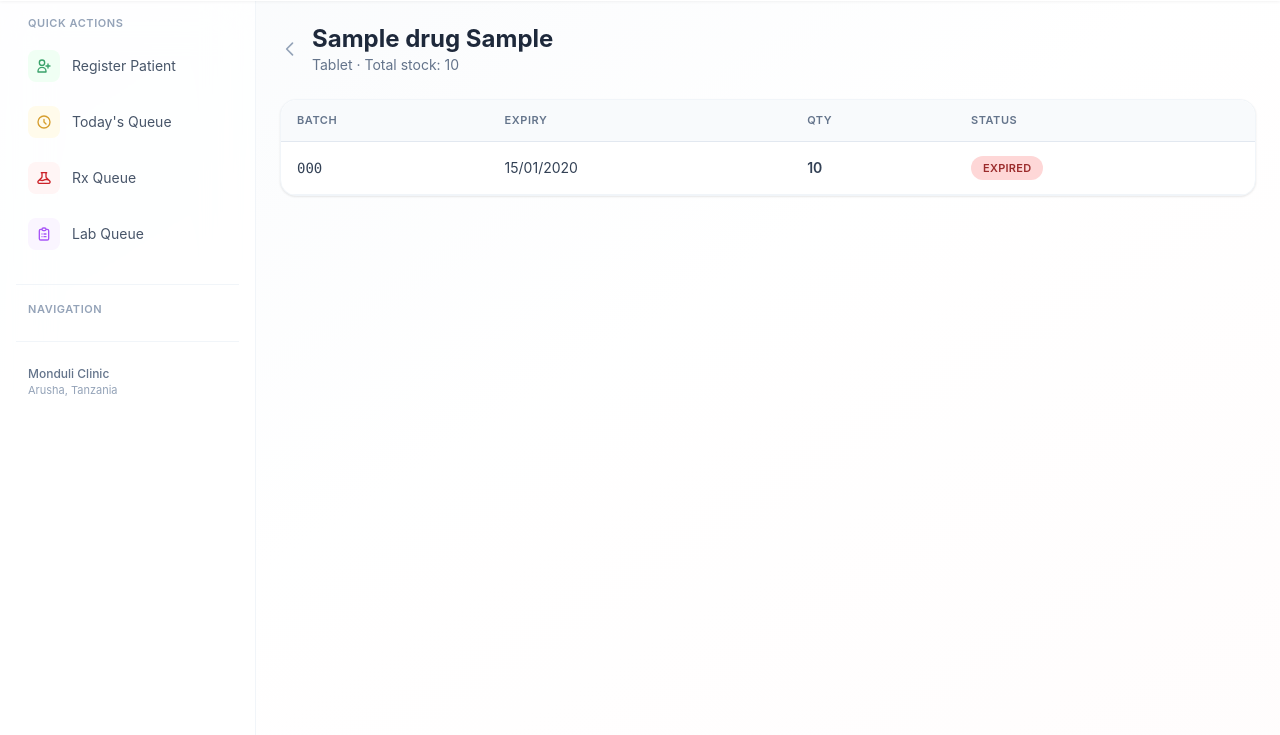
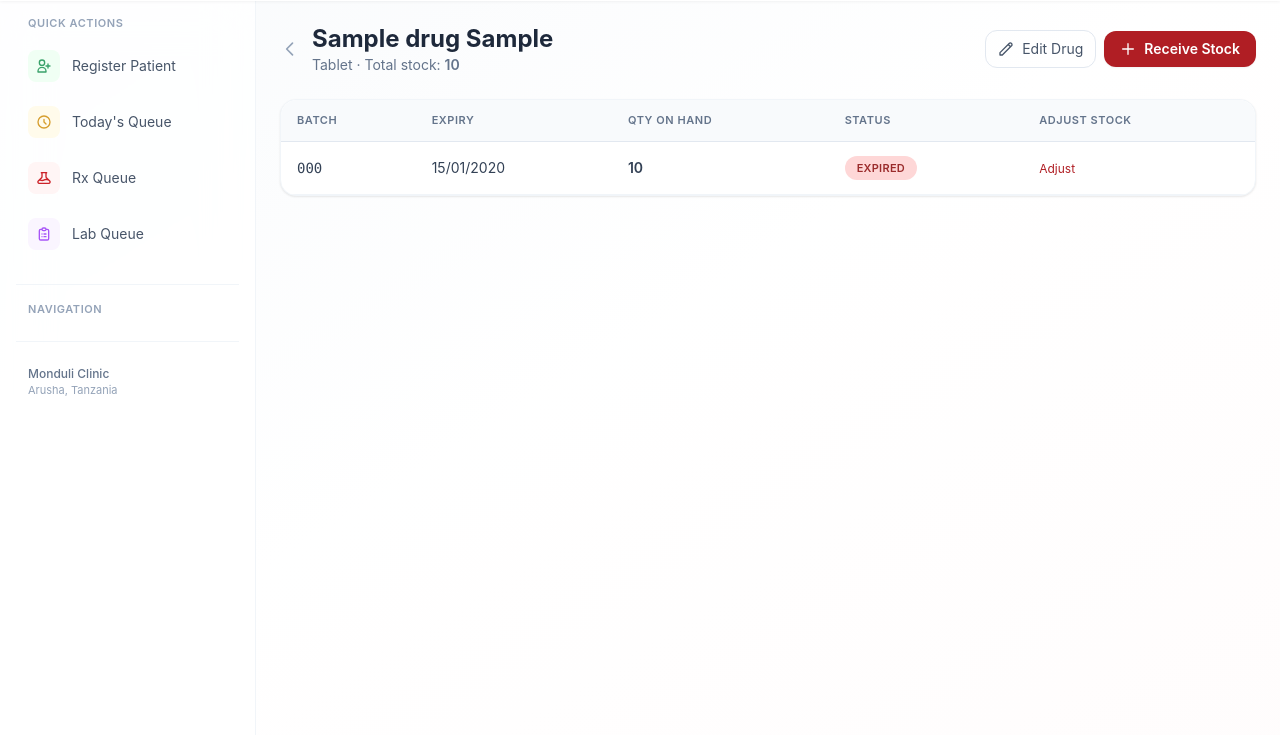
Before and after one commit to JoakBouy/primetel-cms, a Django app: page /pharmacy/drugs/00000000-0000-0000-0000-000000000001/ in a window 1280 px wide. Shown: the part 65-800 px from the top of the page. Run offline with Django 5.2, Linux system fonts and the light colour scheme; a user stored in the database is signed in; tables that the repository leaves empty hold one stand-in row (values such as "Sample post").

```diff
--- a/primetel_cms/apps/lab/urls.py
+++ b/primetel_cms/apps/lab/urls.py
@@ -17,4 +17,5 @@ urlpatterns = [
     path("catalogue/", views.lab_test_catalogue, name="catalogue"),
     path("catalogue/new/", views.lab_test_create, name="test_create"),
     path("catalogue/<uuid:pk>/edit/", views.lab_test_edit, name="test_edit"),
+    path("catalogue/<uuid:pk>/toggle/", views.lab_test_toggle_active, name="test_toggle"),
 ]
--- a/primetel_cms/apps/pharmacy/urls.py
+++ b/primetel_cms/apps/pharmacy/urls.py
@@ -16,5 +16,7 @@ urlpatterns = [
     path("catalogue/", views.drug_catalogue, name="catalogue"),
     path("catalogue/new/", views.drug_create, name="drug_create"),
     path("drugs/<uuid:pk>/edit/", views.drug_edit, name="drug_edit"),
+    path("drugs/<uuid:pk>/toggle/", views.drug_toggle_active, name="drug_toggle"),
     path("drugs/<uuid:drug_pk>/receive/", views.stock_receive, name="stock_receive"),
+    path("stock/<uuid:item_pk>/adjust/", views.stock_adjust, name="stock_adjust"),
 ]
--- a/primetel_cms/apps/pharmacy/views.py
+++ b/primetel_cms/apps/pharmacy/views.py
@@ -8,6 +8,7 @@ from django.shortcuts import get_object_or_404, redirect, render
 from django.template.loader import render_to_string
 from django.utils import timezone
 from django.utils.translation import gettext_lazy as _
+from django.views.decorators.http import require_POST
 
 from apps.accounts.decorators import requires_role
 from apps.core.pdf import render_pdf
@@ -317,3 +318,49 @@ def stock_receive(request, drug_pk):
         "page_title": _("Receive stock"),
         "drug": drug,
     })
+
+
+# ─── Drug toggle-active (soft delete / restore) ──────────────────
+
+@require_POST
+@requires_role("PHARMACY", "ADMIN")
+def drug_toggle_active(request, pk):
+    """Toggle a drug's active status (soft delete / restore)."""
+    drug = get_object_or_404(Drug, pk=pk)
+    drug.is_active = not drug.is_active
+    drug.save(update_fields=["is_active"])
+    if drug.is_active:
+        messages.success(request, _("Drug '%(n)s' reactivated.") % {"n": drug.generic_name})
+    else:
+        messages.success(request, _("Drug '%(n)s' deactivated.") % {"n": drug.generic_name})
+    return redirect("pharmacy:catalogue")
+
+
+# ─── Stock adjustment ─────────────────────────────────────────────
+
+@require_POST
+@requires_role("PHARMACY", "ADMIN")
+def stock_adjust(request, item_pk):
+    """Adjust stock quantity on an existing batch (e.g. breakage, count correction)."""
+    item = get_object_or_404(StockItem.objects.select_related("drug"), pk=item_pk)
+    try:
+        new_qty = int(request.POST.get("new_quantity") or 0)
+    except (TypeError, ValueError):
+        new_qty = 0
+    if new_qty < 0:
+        messages.error(request, _("Stock quantity cannot be negative."))
+        return redirect("pharmacy:drug_detail", pk=item.drug.pk)
+    reason_text = (request.POST.get("reason") or "").strip()
+    if not reason_text:
+        messages.error(request, _("A reason is required for stock adjustments."))
+        return redirect("pharmacy:drug_detail", pk=item.drug.pk)
+
+    diff = new_qty - item.quantity_on_hand
+    item.quantity_on_hand = new_qty
+    item.save(update_fields=["quantity_on_hand"])
+    StockMovement.objects.create(
+        stock_item=item, movement_type="ADJUST", quantity=diff,
+        performed_by=request.user,
+    )
+    messages.success(request, _("Stock adjusted by %(d)s units. Reason: %(r)s") % {"d": diff, "r": reason_text})
+    return redirect("pharmacy:drug_detail", pk=item.drug.pk)
--- a/primetel_cms/config/settings/base.py
+++ b/primetel_cms/config/settings/base.py
@@ -215,6 +215,7 @@ SIMPLE_HISTORY_HISTORY_ID_USE_UUID = True
 X_FRAME_OPTIONS = "DENY"
 SECURE_CONTENT_TYPE_NOSNIFF = True
 SECURE_BROWSER_XSS_FILTER = True
+CSRF_FAILURE_VIEW = "apps.core.views.csrf_failure"
 
 # ──────────────────────────────────────────────
 # Default primary key field type
--- a/primetel_cms/config/settings/prod.py
+++ b/primetel_cms/config/settings/prod.py
@@ -45,6 +45,7 @@ SECURE_HSTS_INCLUDE_SUBDOMAINS = True
 SECURE_HSTS_PRELOAD = True
 SESSION_COOKIE_SECURE = True
 CSRF_COOKIE_SECURE = True
+CSRF_COOKIE_HTTPONLY = False  # Allow JavaScript (HTMX) to read the CSRF cookie
 SECURE_PROXY_SSL_HEADER = ("HTTP_X_FORWARDED_PROTO", "https")
 
 # Static files — WhiteNoise with compression
@@ -54,7 +55,7 @@ STORAGES = {
     },
 }
 
-# Render external hostname
+# Render external hostname — must be added BEFORE CSRF_TRUSTED_ORIGINS is computed
 RENDER_EXTERNAL_HOSTNAME = os.environ.get("RENDER_EXTERNAL_HOSTNAME")
 if RENDER_EXTERNAL_HOSTNAME:
     ALLOWED_HOSTS.append(RENDER_EXTERNAL_HOSTNAME)
@@ -64,6 +65,7 @@ CORS_ALLOWED_ORIGINS = [f"https://{host}" for host in ALLOWED_HOSTS if host and
 
 # CSRF trusted origins — required by Django 4+ for HTTPS form POSTs behind
 # a proxy. Without this, every POST returns "CSRF verification failed".
+# Computed AFTER RENDER_EXTERNAL_HOSTNAME so it includes all hosts.
 CSRF_TRUSTED_ORIGINS = [f"https://{host}" for host in ALLOWED_HOSTS if host and host != "*"]
 
 # Logging
--- a/primetel_cms/templates/base.html
+++ b/primetel_cms/templates/base.html
@@ -5,6 +5,7 @@
     <meta charset="UTF-8">
     <meta name="viewport" content="width=device-width, initial-scale=1.0">
     <meta name="description" content="Primetel Clinical Management System — Monduli Clinic, Arusha, Tanzania">
+    <meta name="csrf-token" content="{{ csrf_token }}">
     <title>{% block title %}{% trans "Dashboard" %}{% endblock %} — {{ SITE_NAME }}</title>
 
     <!-- Tailwind CSS 3.4 (vendored locally — clinic connectivity may be intermittent) -->
@@ -193,7 +194,8 @@
 
 <body class="h-full bg-gradient-to-br from-slate-50 via-white to-red-50/20 text-slate-800 antialiased"
       x-data="{ sidebarOpen: window.innerWidth >= 1024, userMenuOpen: false, langMenuOpen: false }"
-      @keydown.escape.window="sidebarOpen = window.innerWidth >= 1024; userMenuOpen = false; langMenuOpen = false">
+      @keydown.escape.window="sidebarOpen = window.innerWidth >= 1024; userMenuOpen = false; langMenuOpen = false"
+      hx-headers='{"X-CSRFToken": "{{ csrf_token }}"}'>
 
     <!-- ═══════════════════════════════════════════════════ -->
     <!--  TOP NAVIGATION BAR                                 -->
@@ -561,9 +563,10 @@
 
         // ─── HTMX Configuration ───────────────────────
         document.body.addEventListener('htmx:configRequest', function(event) {
-            // Include CSRF token in all HTMX requests
-            const csrfToken = document.querySelector('[name=csrfmiddlewaretoken]')?.value
-                || document.cookie.match(/csrftoken=([^;]+)/)?.[1];
+            // Include CSRF token in all HTMX requests — three fallback layers
+            const csrfToken = (document.cookie.match(/(?:^|;\s*)csrftoken=([^;]*)/) || [])[1]
+                || document.querySelector('meta[name="csrf-token"]')?.content
+                || document.querySelector('[name=csrfmiddlewaretoken]')?.value;
             if (csrfToken) {
                 event.detail.headers['X-CSRFToken'] = csrfToken;
             }
--- a/primetel_cms/templates/pharmacy/drug_detail.html
+++ b/primetel_cms/templates/pharmacy/drug_detail.html
@@ -1,15 +1,88 @@
 {% extends "base.html" %}
 {% load i18n %}
 {% block title %}{{ drug.generic_name }}{% endblock %}
+
 {% block page_header %}
-<div class="mb-6"><div class="flex items-center gap-3"><a href="{% url 'pharmacy:stock' %}" class="text-slate-400 hover:text-slate-600"><svg class="w-5 h-5" fill="none" stroke="currentColor" viewBox="0 0 24 24"><path stroke-linecap="round" stroke-linejoin="round" stroke-width="2" d="M15 19l-7-7 7-7"/></svg></a><div><h1 class="text-2xl font-bold text-slate-800">{{ drug.generic_name }} {{ drug.strength }}</h1><p class="text-sm text-slate-500">{{ drug.get_form_display }} · {% trans "Total stock" %}: {{ drug.total_stock }}</p></div></div></div>
+<div class="flex flex-col sm:flex-row sm:items-center sm:justify-between gap-4 mb-6">
+    <div class="flex items-center gap-3">
+        <a href="{% url 'pharmacy:stock' %}" class="text-slate-400 hover:text-slate-600 transition-colors">
+            <svg class="w-5 h-5" fill="none" stroke="currentColor" viewBox="0 0 24 24"><path stroke-linecap="round" stroke-linejoin="round" stroke-width="2" d="M15 19l-7-7 7-7"/></svg>
+        </a>
+        <div>
+            <h1 class="text-2xl font-bold text-slate-800">{{ drug.generic_name }} {{ drug.strength }}</h1>
+            <p class="text-sm text-slate-500">{{ drug.get_form_display }} · {% trans "Total stock" %}: <span class="font-semibold">{{ drug.total_stock }}</span></p>
+        </div>
+    </div>
+    <div class="flex items-center gap-2">
+        <a href="{% url 'pharmacy:drug_edit' drug.pk %}" class="inline-flex items-center gap-2 px-3 py-2 text-sm text-slate-600 border border-slate-200 rounded-xl hover:bg-slate-50 transition-all" id="btn-edit-drug">
+            <svg class="w-4 h-4" fill="none" stroke="currentColor" viewBox="0 0 24 24"><path stroke-linecap="round" stroke-linejoin="round" stroke-width="2" d="M15.232 5.232l3.536 3.536m-2.036-5.036a2.5 2.5 0 113.536 3.536L6.5 21.036H3v-3.572L16.732 3.732z"/></svg>
+            {% trans "Edit Drug" %}
+        </a>
+        <a href="{% url 'pharmacy:stock_receive' drug.pk %}" class="inline-flex items-center gap-2 px-4 py-2 bg-primary-600 hover:bg-primary-700 text-white text-sm font-semibold rounded-xl shadow-sm transition-all" id="btn-receive-stock">
+            <svg class="w-4 h-4" fill="none" stroke="currentColor" viewBox="0 0 24 24"><path stroke-linecap="round" stroke-linejoin="round" stroke-width="2" d="M12 4v16m8-8H4"/></svg>
+            {% trans "Receive Stock" %}
+        </a>
+    </div>
+</div>
 {% endblock %}
+
 {% block content %}
 <div class="bg-white rounded-2xl border border-slate-100 shadow-card overflow-hidden">
     {% if batches %}
-    <table class="data-table"><thead><tr><th>{% trans "Batch" %}</th><th>{% trans "Expiry" %}</th><th>{% trans "Qty" %}</th><th>{% trans "Status" %}</th></tr></thead>
-    <tbody>{% for b in batches %}<tr><td class="font-mono text-sm">{{ b.batch_number }}</td><td class="text-sm">{{ b.expiry_date|date:"d/m/Y" }}</td><td class="font-semibold">{{ b.quantity_on_hand }}</td><td>{% if b.is_expired %}<span class="badge badge-cancelled">{% trans "Expired" %}</span>{% elif b.is_near_expiry %}<span class="badge badge-checked-in">{% trans "Near Expiry" %}</span>{% else %}<span class="badge badge-completed">{% trans "OK" %}</span>{% endif %}</td></tr>{% endfor %}</tbody>
+    <table class="data-table">
+        <thead>
+            <tr>
+                <th>{% trans "Batch" %}</th>
+                <th>{% trans "Expiry" %}</th>
+                <th>{% trans "Qty on Hand" %}</th>
+                <th>{% trans "Status" %}</th>
+                <th>{% trans "Adjust Stock" %}</th>
+            </tr>
+        </thead>
+        <tbody>
+            {% for b in batches %}
+            <tr>
+                <td class="font-mono text-sm">{{ b.batch_number }}</td>
+                <td class="text-sm">{{ b.expiry_date|date:"d/m/Y" }}</td>
+                <td class="font-semibold">{{ b.quantity_on_hand }}</td>
+                <td>
+                    {% if b.is_expired %}<span class="badge badge-cancelled">{% trans "Expired" %}</span>
+                    {% elif b.is_near_expiry %}<span class="badge badge-checked-in">{% trans "Near Expiry" %}</span>
+                    {% else %}<span class="badge badge-completed">{% trans "OK" %}</span>{% endif %}
+                </td>
+                <td>
+                    <div x-data="{ showAdjust: false }">
+                        <button @click="showAdjust = !showAdjust"
+                                class="text-xs text-primary-600 hover:underline"
+                                id="btn-adjust-{{ b.pk }}">
+                            {% trans "Adjust" %}
+                        </button>
+                        <form x-show="showAdjust" x-transition
+                              method="post" action="{% url 'pharmacy:stock_adjust' b.pk %}"
+                              class="mt-2 flex flex-col gap-2">
+                            {% csrf_token %}
+                            <input type="number" name="new_quantity" value="{{ b.quantity_on_hand }}"
+                                   min="0" class="form-input text-xs py-1.5 w-24"
+                                   placeholder="{% trans 'New qty' %}" required>
+                            <input type="text" name="reason" class="form-input text-xs py-1.5"
+                                   placeholder="{% trans 'Reason (required)' %}" required>
+                            <button type="submit"
+                                    class="px-3 py-1.5 bg-primary-600 text-white text-xs rounded-lg hover:bg-primary-700 transition-colors"
+                                    onclick="return confirm('{% trans "Adjust stock quantity for this batch?" %}')">
+                                {% trans "Save" %}
+                            </button>
+                        </form>
+                    </div>
+                </td>
+            </tr>
+            {% endfor %}
+        </tbody>
     </table>
-    {% else %}<div class="p-12 text-center"><p class="text-sm text-slate-500">{% trans "No stock items" %}</p></div>{% endif %}
+    {% else %}
+    <div class="p-12 text-center">
+        <p class="text-sm text-slate-500 mb-4">{% trans "No stock items for this drug." %}</p>
+        <a href="{% url 'pharmacy:stock_receive' drug.pk %}" class="px-4 py-2 bg-primary-600 text-white text-sm rounded-xl">{% trans "Receive first batch" %}</a>
+    </div>
+    {% endif %}
 </div>
 {% endblock %}
```
Also changed, not shown: primetel_cms/apps/core/views.py (added, +18 -0 lines), primetel_cms/apps/lab/views.py (+14 -0 lines), primetel_cms/templates/accounts/csrf_failed.html (added, +51 -0 lines), primetel_cms/templates/lab/catalogue.html (+12 -1 lines), primetel_cms/templates/pharmacy/catalogue.html (+13 -2 lines).
